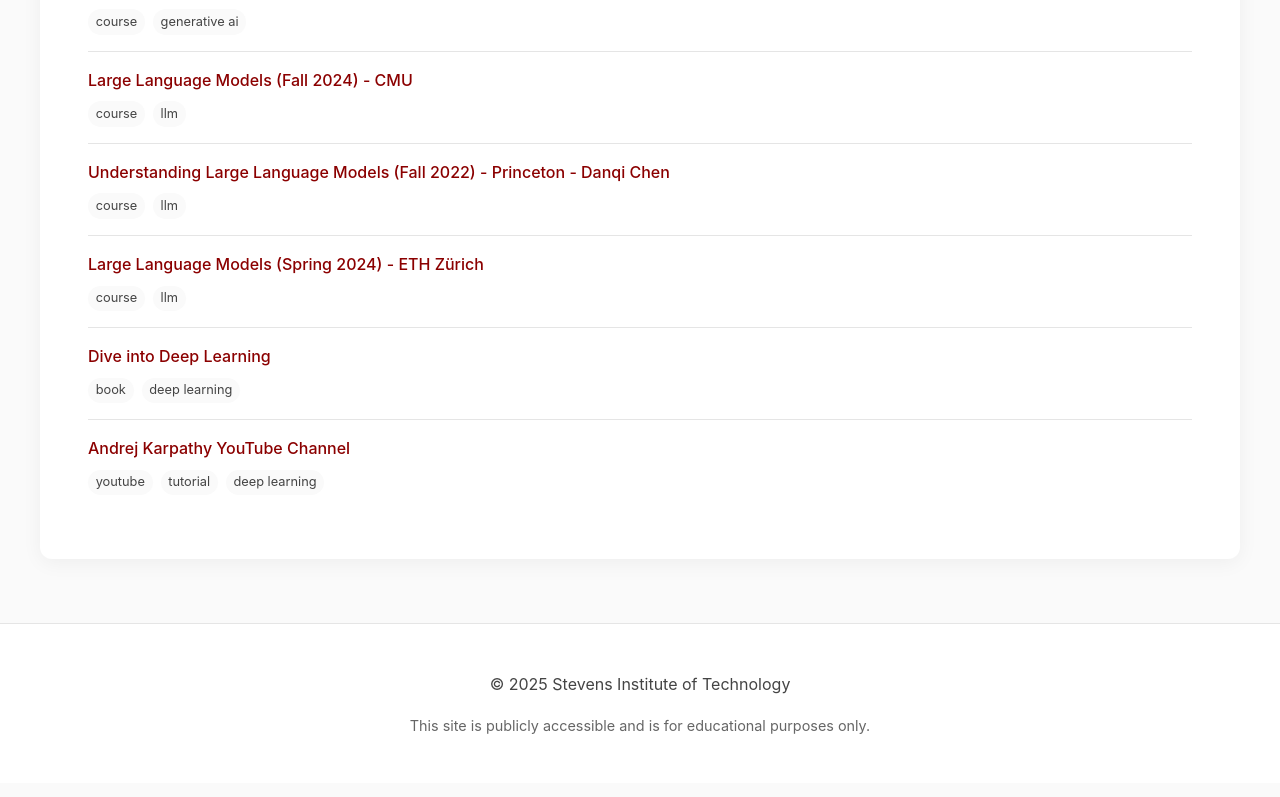
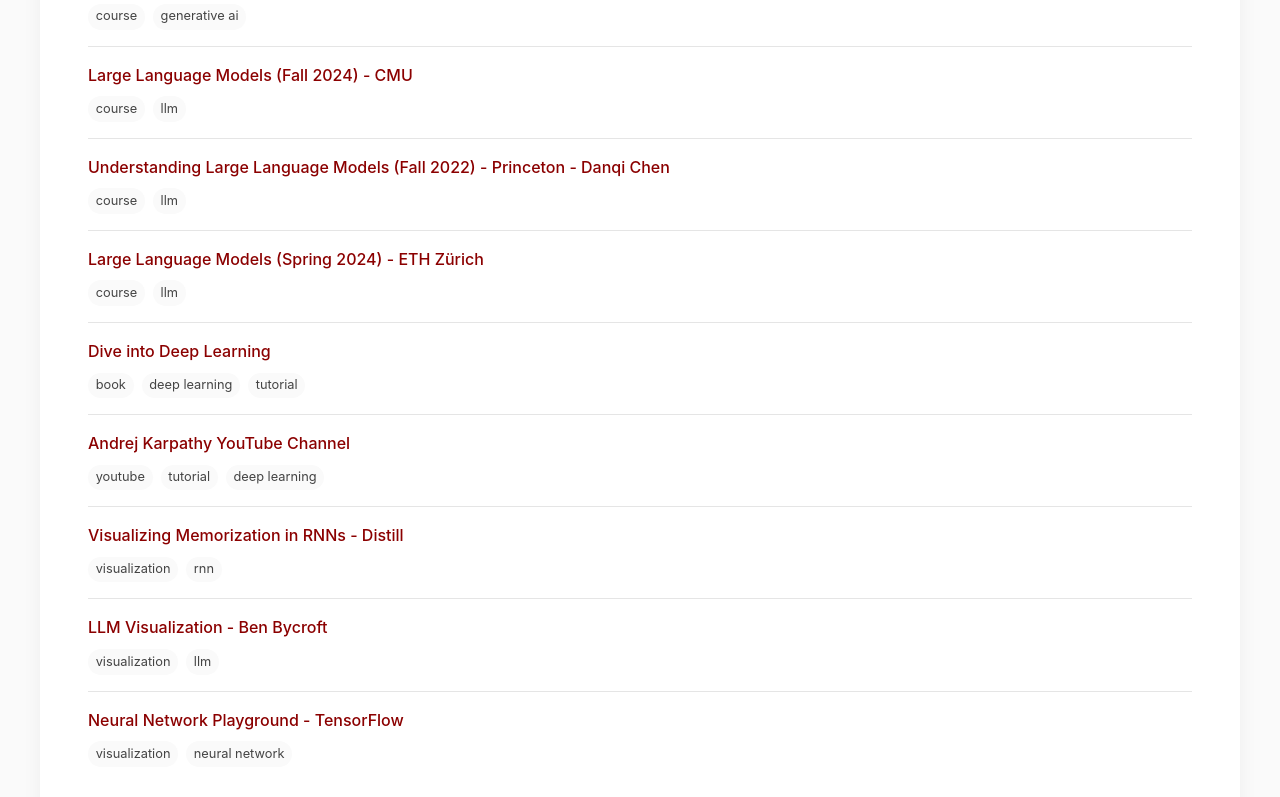
Before and after one commit to YangBarry/ml-in-finance, a plain HTML site: page course.html in a window 1280 px wide. Shown: the part 3727-4524 px from the top of the page. Drawn offline with Linux system fonts and the light colour scheme.

Commit message:
update course page

```diff
--- a/course.html
+++ b/course.html
@@ -627,14 +627,15 @@
               <td>11</td>
               <td>Prompt Engineering, Retrieval Augmented Generation, and Fine-Tuning</td>
               <td>
-                <a href="https://drive.google.com/file/d/1PZqv1gFBZfMvmRgZrFqcH9sWdKSqWFRZ/view?usp=sharing" target="_blank" class="note-link">📝</a>
-                <a href="https://drive.google.com/file/d/1PZqv1gFBZfMvmRgZrFqcH9sWdKSqWFRZ/view?usp=sharing" target="_blank" class="podcast-link">🎙️</a>            </tr>
+                <a href="https://drive.google.com/file/d/1qGYt50W9J-vBzUe-uXzhGRSaqezYd5UE/view?usp=sharing" target="_blank" class="note-link">📝</a>
+                <a href="https://drive.google.com/file/d/1xQB6Fgp4quRZrSHmAER7nrd5rPEswk2W/view?usp=sharing" target="_blank" class="podcast-link">🎙️</a>            </tr>
             <tr>
               <td>12</td>
               <td>LLM Agent and Agent Workflow</td>
               <td>
-                <a href="https://drive.google.com/file/d/1PZqv1gFBZfMvmRgZrFqcH9sWdKSqWFRZ/view?usp=sharing" target="_blank" class="note-link">📝</a>
-                <a href="https://drive.google.com/file/d/1PZqv1gFBZfMvmRgZrFqcH9sWdKSqWFRZ/view?usp=sharing" target="_blank" class="podcast-link">🎙️</a>            </tr>
+                <!-- <a href="https://drive.google.com/file/d/1PZqv1gFBZfMvmRgZrFqcH9sWdKSqWFRZ/view?usp=sharing" target="_blank" class="note-link">📝</a>
+                <a href="https://drive.google.com/file/d/1PZqv1gFBZfMvmRgZrFqcH9sWdKSqWFRZ/view?usp=sharing" target="_blank" class="podcast-link">🎙️</a>             -->
+              </tr>
           </table>
         </div>
       </div>
@@ -674,6 +675,7 @@
         <div class="tag" data-tag="book">Book</div>
         <div class="tag" data-tag="tutorial">Tutorial</div>
         <div class="tag" data-tag="youtube">YouTube</div>
+        <div class="tag" data-tag="visualization">Visualization</div>
       </div>
 
       <div class="resource-list">
@@ -754,6 +756,7 @@
           <div class="resource-tags">
             <span class="resource-tag">book</span>
             <span class="resource-tag">deep learning</span>
+            <span class="resource-tag">tutorial</span>
           </div>
         </div>
 
@@ -763,6 +766,30 @@
             <span class="resource-tag">youtube</span>
             <span class="resource-tag">tutorial</span>
             <span class="resource-tag">deep learning</span>
+          </div>
+        </div>
+
+        <div class="resource-item" data-tags="visualization">
+          <a href="https://distill.pub/2019/memorization-in-rnns/" target="_blank">Visualizing Memorization in RNNs - Distill</a>
+          <div class="resource-tags">
+            <span class="resource-tag">visualization</span>
+            <span class="resource-tag">rnn</span>
+          </div>
+        </div>
+
+        <div class="resource-item" data-tags="visualization">
+          <a href="https://bbycroft.net/llm" target="_blank">LLM Visualization - Ben Bycroft</a>
+          <div class="resource-tags">
+            <span class="resource-tag">visualization</span>
+            <span class="resource-tag">llm</span>
+          </div>
+        </div>
+
+        <div class="resource-item" data-tags="visualization">
+          <a href="https://playground.tensorflow.org/" target="_blank">Neural Network Playground - TensorFlow</a>
+          <div class="resource-tags">
+            <span class="resource-tag">visualization</span>
+            <span class="resource-tag">neural network</span>
           </div>
         </div>
       </div>
```
